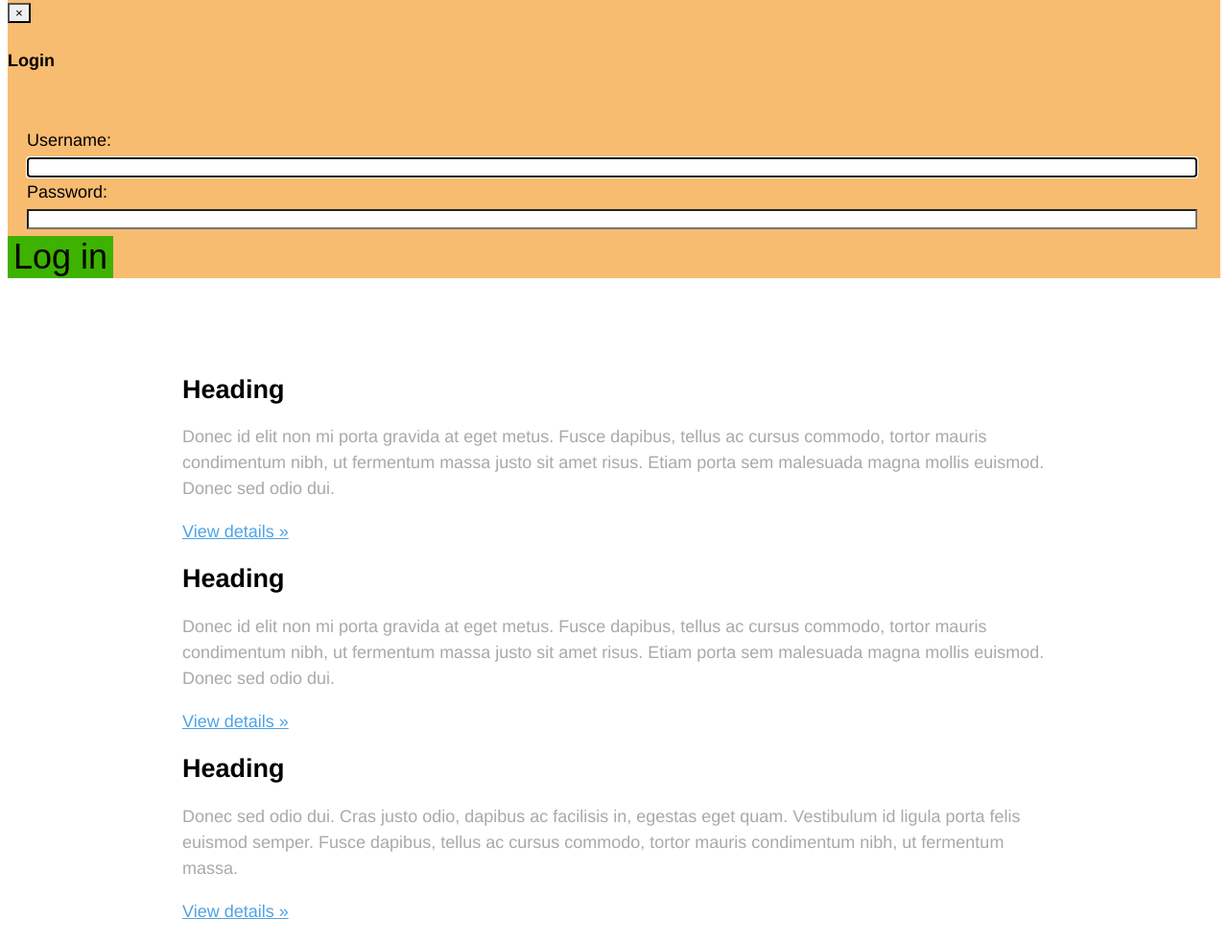
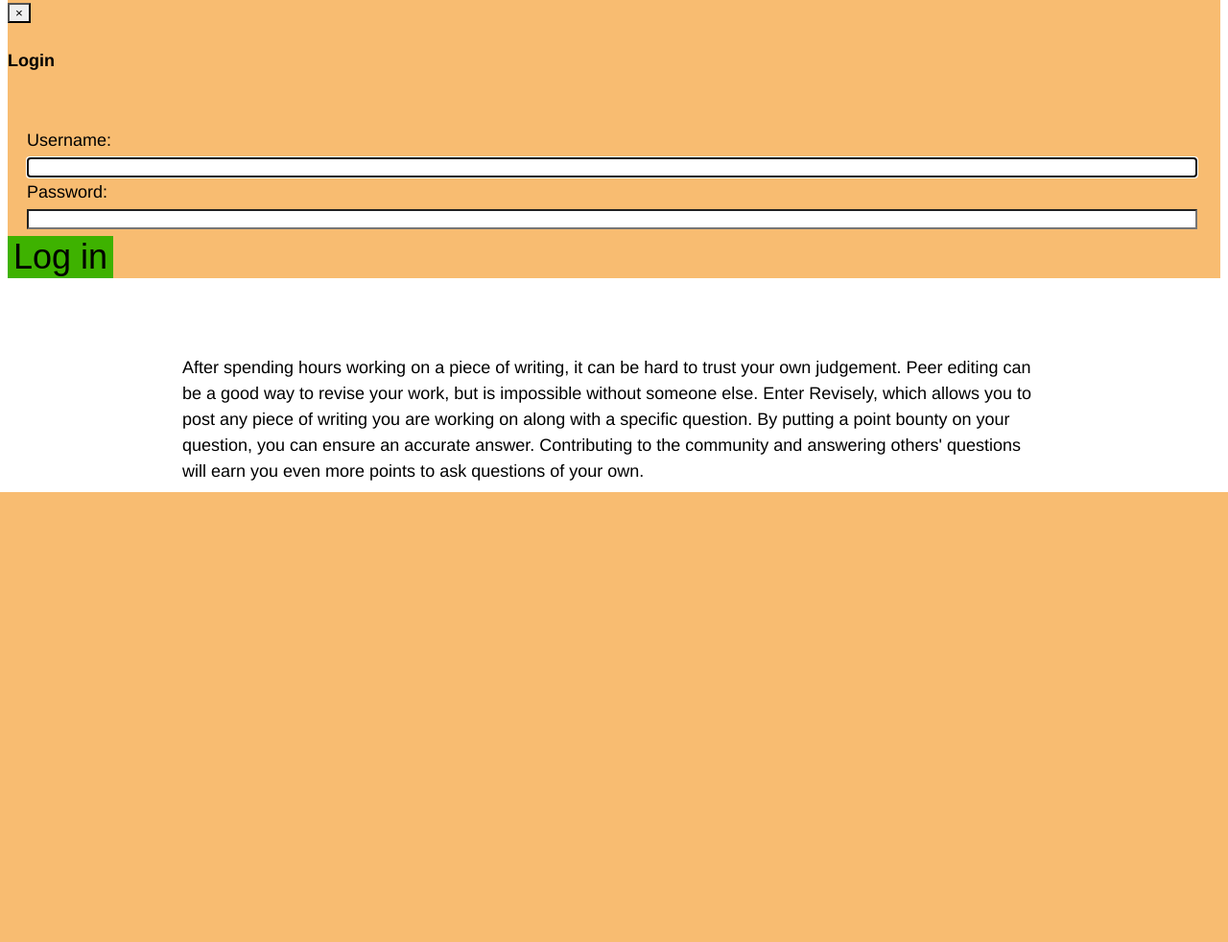
Before and after one commit to nmoroze/peer-edit, a Django app: page /accounts/login/ in a window 1280 px wide. Shown: the part 734-1716 px from the top of the page at 96% size. After the commit the page ends 1247 px from the top, so only its background shows below. Run offline with Django 3.2, Linux system fonts and the light colour scheme; grey boxes labelled with a size stand in for pictures from a placeholder-image service; parts of the project's set-up code (start-up, migrations or seed data) failed here and were passed over; some libraries are stand-ins or nearby versions.

Commit message:
Added some marketing copy

```diff
--- a/edit/templates/registration/login.html
+++ b/edit/templates/registration/login.html
@@ -90,21 +90,7 @@
 </form>
 <div class="container">
 	<div class="row">
-        <div class="col-lg-4">
-          <h2>Heading</h2>
-          <p class="light">Donec id elit non mi porta gravida at eget metus. Fusce dapibus, tellus ac cursus commodo, tortor mauris condimentum nibh, ut fermentum massa justo sit amet risus. Etiam porta sem malesuada magna mollis euismod. Donec sed odio dui. </p>
-          <p><a class="btn btn-primary" href="#">View details &raquo;</a></p>
-        </div>
-        <div class="col-lg-4">
-          <h2>Heading</h2>
-          <p class="light">Donec id elit non mi porta gravida at eget metus. Fusce dapibus, tellus ac cursus commodo, tortor mauris condimentum nibh, ut fermentum massa justo sit amet risus. Etiam porta sem malesuada magna mollis euismod. Donec sed odio dui. </p>
-          <p><a class="btn btn-primary" href="#">View details &raquo;</a></p>
-       </div>
-        <div class="col-lg-4">
-          <h2>Heading</h2>
-          <p class="light">Donec sed odio dui. Cras justo odio, dapibus ac facilisis in, egestas eget quam. Vestibulum id ligula porta felis euismod semper. Fusce dapibus, tellus ac cursus commodo, tortor mauris condimentum nibh, ut fermentum massa.</p>
-          <p><a class="btn btn-primary" href="#">View details &raquo;</a></p>
-        </div>
+		After spending hours working on a piece of writing, it can be hard to trust your own judgement. Peer editing can be a good way to revise your work, but is impossible without someone else. Enter Revisely, which allows you to post any piece of writing you are working on along with a specific question. By putting a point bounty on your question, you can ensure an accurate answer. Contributing to the community and answering others' questions will earn you even more points to ask questions of your own.
       </div>
 </div>
 <script src="http://codeorigin.jquery.com/jquery-2.0.3.min.js"></script>
```
